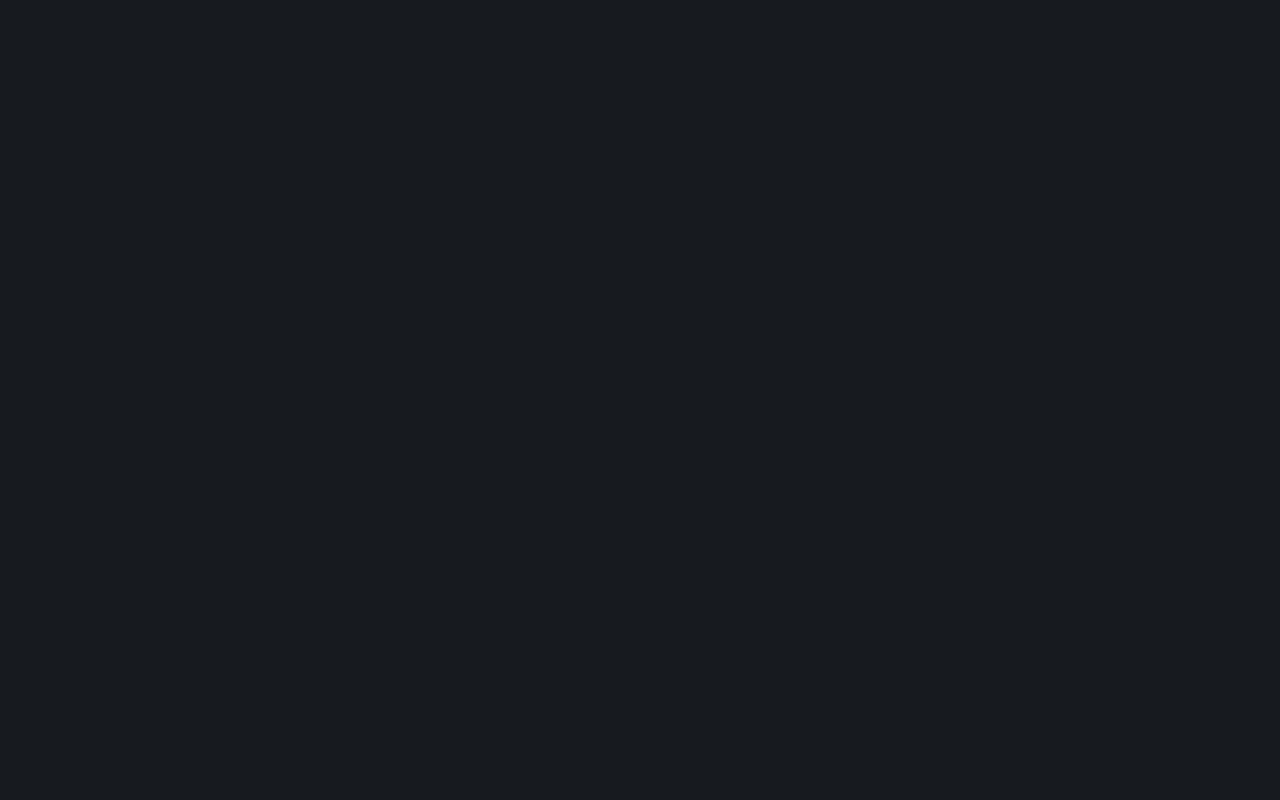
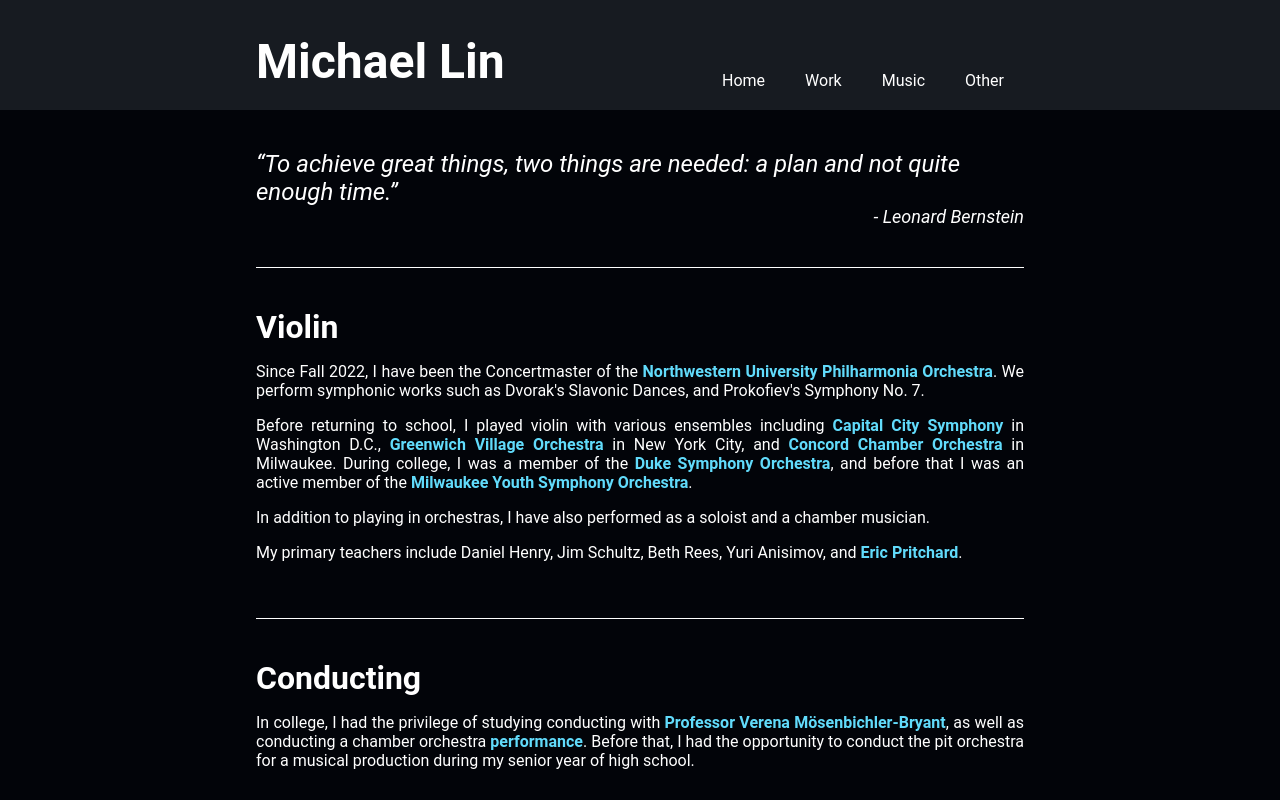
Before and after one commit to michaellin986/personal, a React (Create React App) app: page /personal/music in a window 1280 px wide. Before the commit this address had no page. Shown: the top 800 px of the page. Built offline with nearby package versions, Linux system fonts and the light colour scheme.

Commit message:
Fix issues

```diff
--- a/src/App.tsx
+++ b/src/App.tsx
@@ -9,10 +9,10 @@ function App() {
   return (
     <div className="App">
       <Routes>
-        <Route path="/" element={<Home />} />
-        <Route path="/work" element={<Work />} />
-        <Route path="/other" element={<Other />} />
-        <Route path="/music" element={<Music />} />
+        <Route path="/personal/" element={<Home />} />
+        <Route path="/personal/work/" element={<Work />} />
+        <Route path="/personal/other/" element={<Other />} />
+        <Route path="/personal/music/" element={<Music />} />
       </Routes>
     </div>
   );
--- a/src/view/components/HeaderFooterWrapper/HeaderFooterWrapper.tsx
+++ b/src/view/components/HeaderFooterWrapper/HeaderFooterWrapper.tsx
@@ -14,7 +14,7 @@ export function withHeaderFooterWrapper(WrappedComponent: ComponentType) {
             <div className="HeaderFooterWrapper__header--container">
               <div>
                 <NavLink
-                  to="/"
+                  to="/personal/"
                   className="HeaderFooterWrapper__header--name"
                   style={{ textDecoration: "none" }}
                 >
@@ -23,7 +23,7 @@ export function withHeaderFooterWrapper(WrappedComponent: ComponentType) {
               </div>
               <div className="HeaderFooterWrapper__header--buttons">
                 <NavLink
-                  to="/"
+                  to="/personal/"
                   className={({ isActive }) =>
                     "HeaderFooterWrapper__header--button" +
                     (isActive
@@ -35,7 +35,7 @@ export function withHeaderFooterWrapper(WrappedComponent: ComponentType) {
                   Home
                 </NavLink>
                 <NavLink
-                  to="/work"
+                  to="/personal/work/"
                   className={({ isActive }) =>
                     "HeaderFooterWrapper__header--button" +
                     (isActive
@@ -47,7 +47,7 @@ export function withHeaderFooterWrapper(WrappedComponent: ComponentType) {
                   Work
                 </NavLink>
                 <NavLink
-                  to="/music"
+                  to="/personal/music/"
                   className={({ isActive }) =>
                     "HeaderFooterWrapper__header--button" +
                     (isActive
@@ -59,7 +59,7 @@ export function withHeaderFooterWrapper(WrappedComponent: ComponentType) {
                   Music
                 </NavLink>
                 <NavLink
-                  to="/other"
+                  to="/personal/other/"
                   className={({ isActive }) =>
                     "HeaderFooterWrapper__header--button" +
                     (isActive
```
Also changed, not shown: 1 other file (tests, documents, lock files or other folders).
